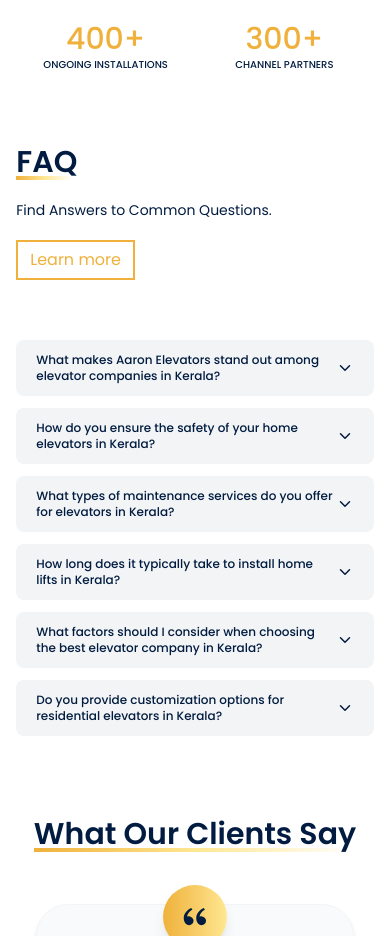
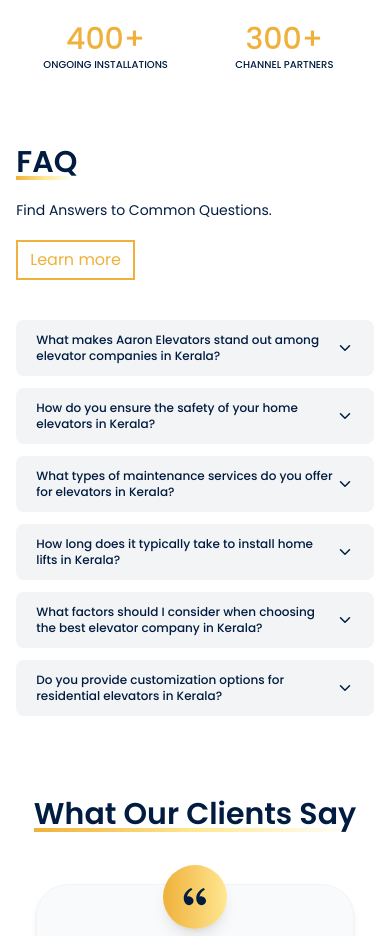
Before and after one commit to rashid-090/aaron-website, a React (Vite) app: page / in a window 390 px wide. Shown: the part 3960-4896 px from the top of the page. Built offline with nearby package versions, Linux system fonts and the light colour scheme.

Commit message:
ui changes

```diff
--- a/src/components/Faq.jsx
+++ b/src/components/Faq.jsx
@@ -38,7 +38,7 @@
 
   return (
     <>
-      <div className="w-11/12 xl:w-10/12 mx-auto grid grid-cols-1 xl:grid-cols-3 gap-10 text-mainclr">
+      <div className="w-11/12 xl:w-10/12 mx-auto grid grid-cols-1 xl:grid-cols-3 gap-5 md:gap-10 text-mainclr">
             <div className="h-full flex justify-center items-start flex-col gap-5 mb-10">
                 <h2 className="text-3xl xl:text-4xl font-semibold capitalize">
                 FAQ
```
